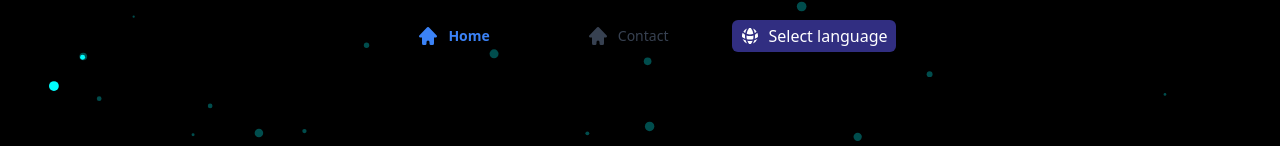
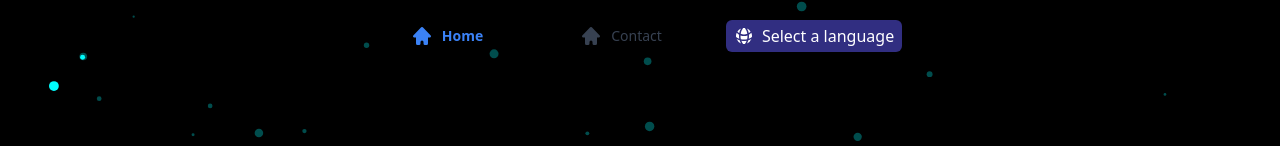
Before and after one commit to FelipeDylanMar/Portfolio-atual, a React (Vite) app: page / in a window 1280 px wide. Shown: the top 146 px of the page. Built offline with nearby package versions, Linux system fonts and the light colour scheme.

Commit message:
Fixing translate

```diff
--- a/src/i18n.ts
+++ b/src/i18n.ts
@@ -8,7 +8,7 @@ const resources = {
             "contact": "Contact",
             "webDeveloper": "Web Developer",
             "aboutMe": "About me",
-            "selectLanguage": "Select language",
+            "selectLanguage": "Select a language",
             "introText": "Hi, how are you? My name is Felipe Dylan Mar Fernandes, and I’m a web developer! 🚀 I’ve been working with React.js for 2 years, creating interactive and high-performance interfaces. I'm passionate about technology and always looking to learn new things and improve my skills. Let’s chat?",
             "learnMore": "Learn more about me",
             "letsContact": "Lets Contact",
```
